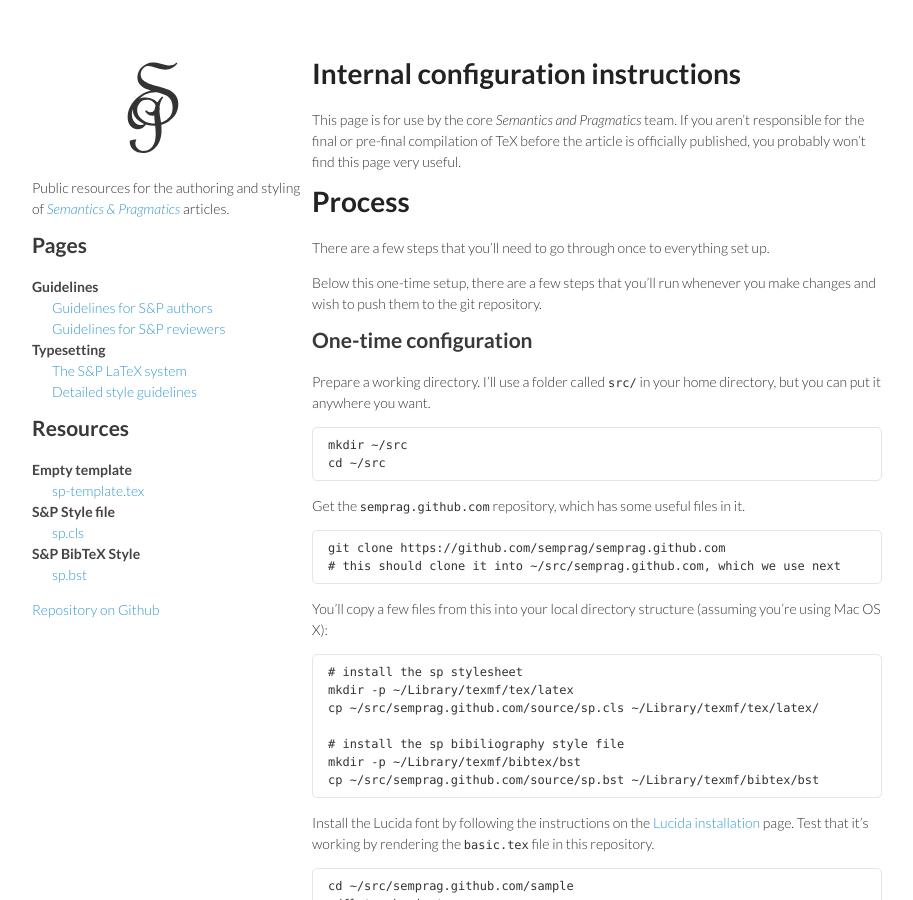
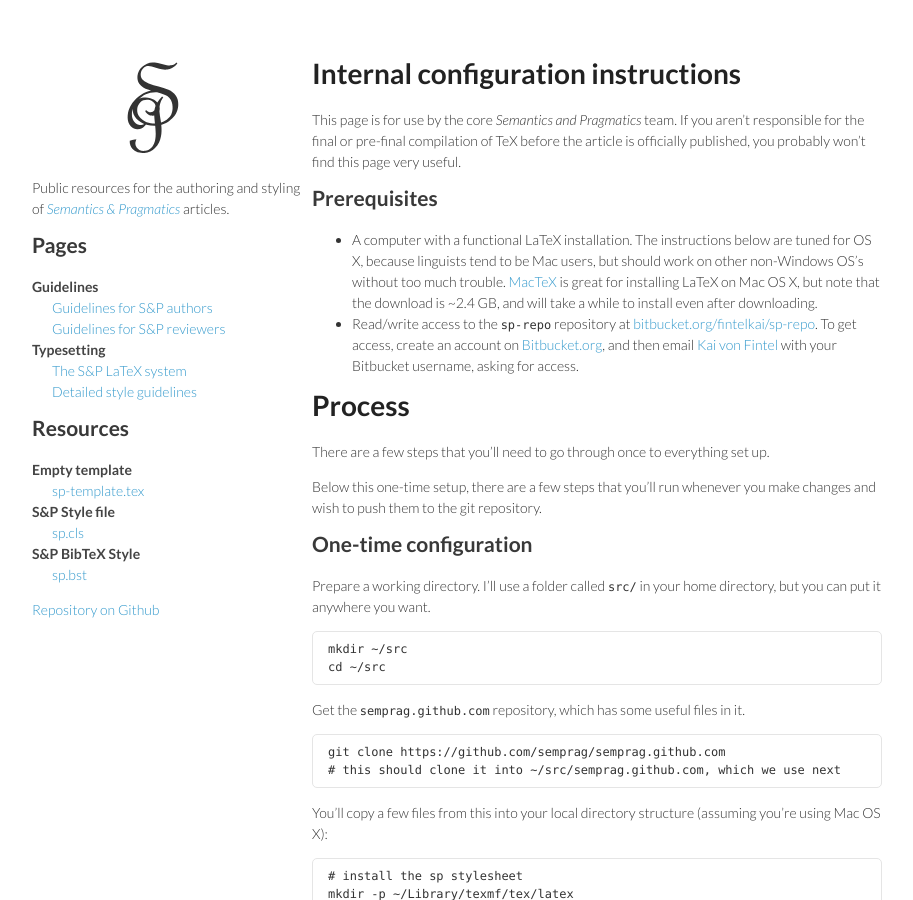
Before and after one commit to semprag/semprag.github.io, a Jekyll site: the page built from internal.md, in a window 1280 px wide and 900 px high. Shown: the whole window, without its empty margins (178-1091 px from the left). Built offline with Jekyll 4.4.1, drawn with Linux system fonts in a browser that asks for light colours.

Commit message:
Add prereqs section to /internal

```diff
--- a/internal.md
+++ b/internal.md
@@ -8,6 +8,11 @@ This page is for use by the core *Semantics and Pragmatics* team.
 If you aren't responsible for the final or pre-final compilation of TeX
 before the article is officially published, you probably won't find this
 page very useful.
+
+## Prerequisites
+
+* A computer with a functional LaTeX installation. The instructions below are tuned for OS X, because linguists tend to be Mac users, but should work on other non-Windows OS's without too much trouble. [MacTeX](https://tug.org/mactex/) is great for installing LaTeX on Mac OS X, but note that the download is ~2.4 GB, and will take a while to install even after downloading.
+* Read/write access to the `sp-repo` repository at [bitbucket.org/fintelkai/sp-repo](https://bitbucket.org/fintelkai/sp-repo/). To get access, create an account on [Bitbucket.org](https://bitbucket.org/), and then email [Kai von Fintel](http://kaivonfintel.org/) with your Bitbucket username, asking for access.
 
 
 # Process
```
Also changed, not shown: lucida.md (+1 -1 lines).
